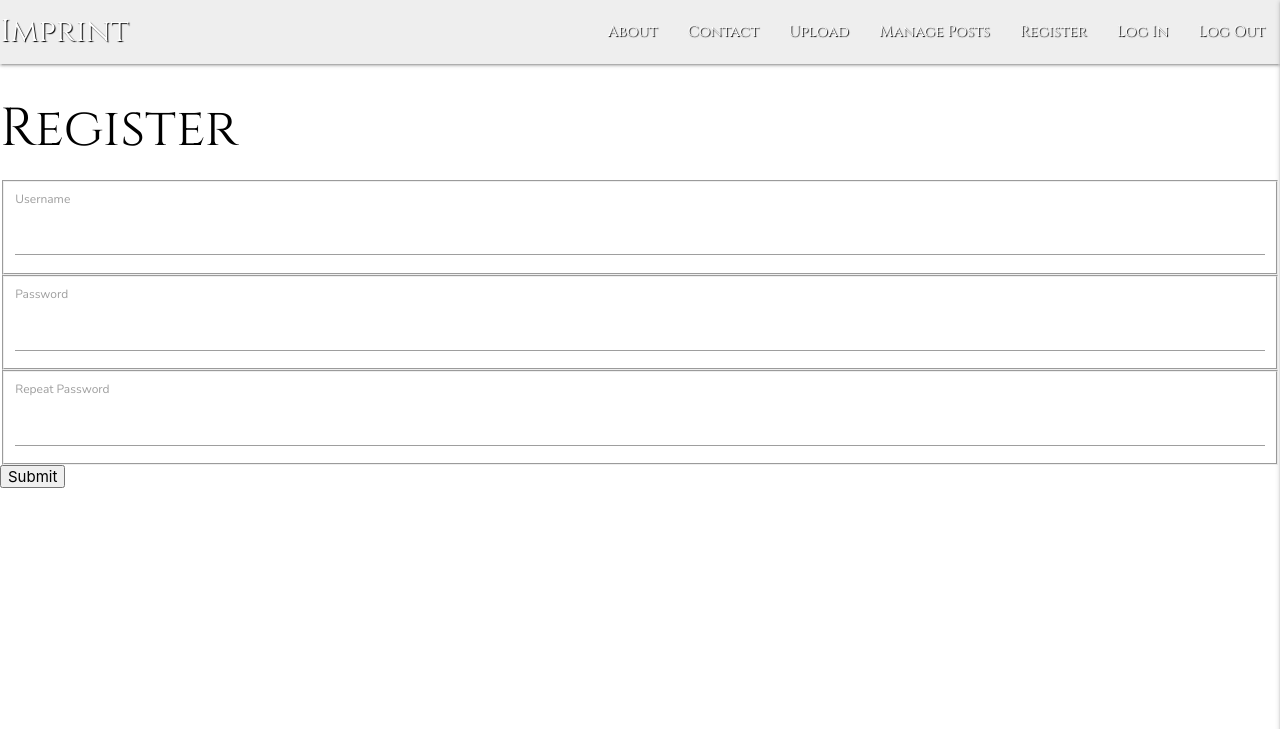
After one commit to lilblupig/imprint, a Flask app: page /register in a window 1280 px wide. The commit adds this page. Shown: the top 729 px of the page. Run offline with Flask 2, Linux system fonts and the light colour scheme; parts of the project's set-up code (start-up, migrations or seed data) failed here and were passed over; some libraries are stand-ins or nearby versions.

Commit message:
Add basic registration form

```diff
--- a/forms.py
+++ b/forms.py
@@ -19,7 +19,7 @@ from wtforms.validators import (
     EqualTo
 )
 
-
+# Contact form
 class ContactForm(FlaskForm):
     """
         Create contact form model
@@ -55,3 +55,26 @@ class ContactForm(FlaskForm):
     )
     recaptcha = RecaptchaField()
     submit = SubmitField('Send')
+
+
+# Registration form
+class RegisterForm(FlaskForm):
+    """ Register for a user account """
+    username = StringField(
+        'Username',
+        [InputRequired()]
+    )
+    password = PasswordField(
+        'Password',
+        [
+            InputRequired(message="Please enter a password."),
+        ]
+    )
+    confirmPassword = PasswordField(
+        'Repeat Password',
+        [
+            EqualTo(password, message='Passwords must match.')
+        ]
+    )
+    recaptcha = RecaptchaField()
+    submit = SubmitField('Submit')
--- a/routes/routes.py
+++ b/routes/routes.py
@@ -20,7 +20,7 @@ from bson.objectid import ObjectId
 
 # Import local Forms code
 from app import app, mongo
-from forms import ContactForm
+from forms import ContactForm, RegisterForm
 from config import mail_config
 
 
@@ -69,3 +69,16 @@ def contact():
 
     elif request.method == 'GET':
         return render_template("contact.html", form=form)
+
+
+@app.route("/register", methods=["GET", "POST"])
+def register():
+    """ Registration form """
+    form = RegisterForm()
+    if form.validate_on_submit():
+        return redirect(url_for("success"))
+    return render_template(
+        "register.html",
+        form=form,
+        template="form-template"
+    )
--- a/templates/base.html
+++ b/templates/base.html
@@ -25,7 +25,7 @@
                     <li><a href="{{ url_for('contact') }}">Contact</a></li>
                     <li><a href="">Upload</a></li>
                     <li><a href="">Manage Posts</a></li>
-                    <li><a href="">Register</a></li>
+                    <li><a href="{{ url_for('register') }}">Register</a></li>
                     <li><a href="">Log In</a></li>
                     <li><a href="">Log Out</a></li>
                 </ul>
@@ -37,7 +37,7 @@
             <li><a href="{{ url_for('contact') }}">Contact</a></li>
             <li><a href="">Upload</a></li>
             <li><a href="">Manage Posts</a></li>
-            <li><a href="">Register</a></li>
+            <li><a href="{{ url_for('register') }}">Register</a></li>
             <li><a href="">Log In</a></li>
             <li><a href="">Log Out</a></li>
         </ul>
--- /dev/null
+++ b/templates/register.html
@@ -0,0 +1,52 @@
+{% extends "base.html" %}
+
+
+{% block content %}
+
+    <div class="form-wrapper">
+        <h2 class="title">Register</h2>
+
+        <form method="POST" action="{{ url_for('register') }}">
+
+            <fieldset class="form-field">
+                {{ form.username.label }}
+                {{ form.username }}
+                {% if form.username.errors %}
+                    <ul class="errors">
+                        {% for error in form.username.errors %}
+                            <li>{{ error }}</li>
+                        {% endfor %}
+                    </ul>
+                {% endif %}
+            </fieldset>
+
+            <fieldset class="form-field">
+                {{ form.password.label }}
+                {{ form.password }}
+                {% if form.password.errors %}
+                    <ul class="errors">
+                        {% for error in form.password.errors %}
+                            <li>{{ error }}</li>
+                        {% endfor %}
+                    </ul>
+                {% endif %}
+            </fieldset>
+
+            <fieldset class="form-field">
+                {{ form.confirmPassword.label }}
+                {{ form.confirmPassword }}
+                {% if form.confirmPassword.errors %}
+                    <ul class="errors">
+                        {% for error in form.confirmPassword.errors %}
+                            <li>{{ error }}</li>
+                        {% endfor %}
+                    </ul>
+                {% endif %}
+            </fieldset>
+
+            {{ form.submit }}
+
+        </form>
+    </div>
+
+{% endblock %}
```
